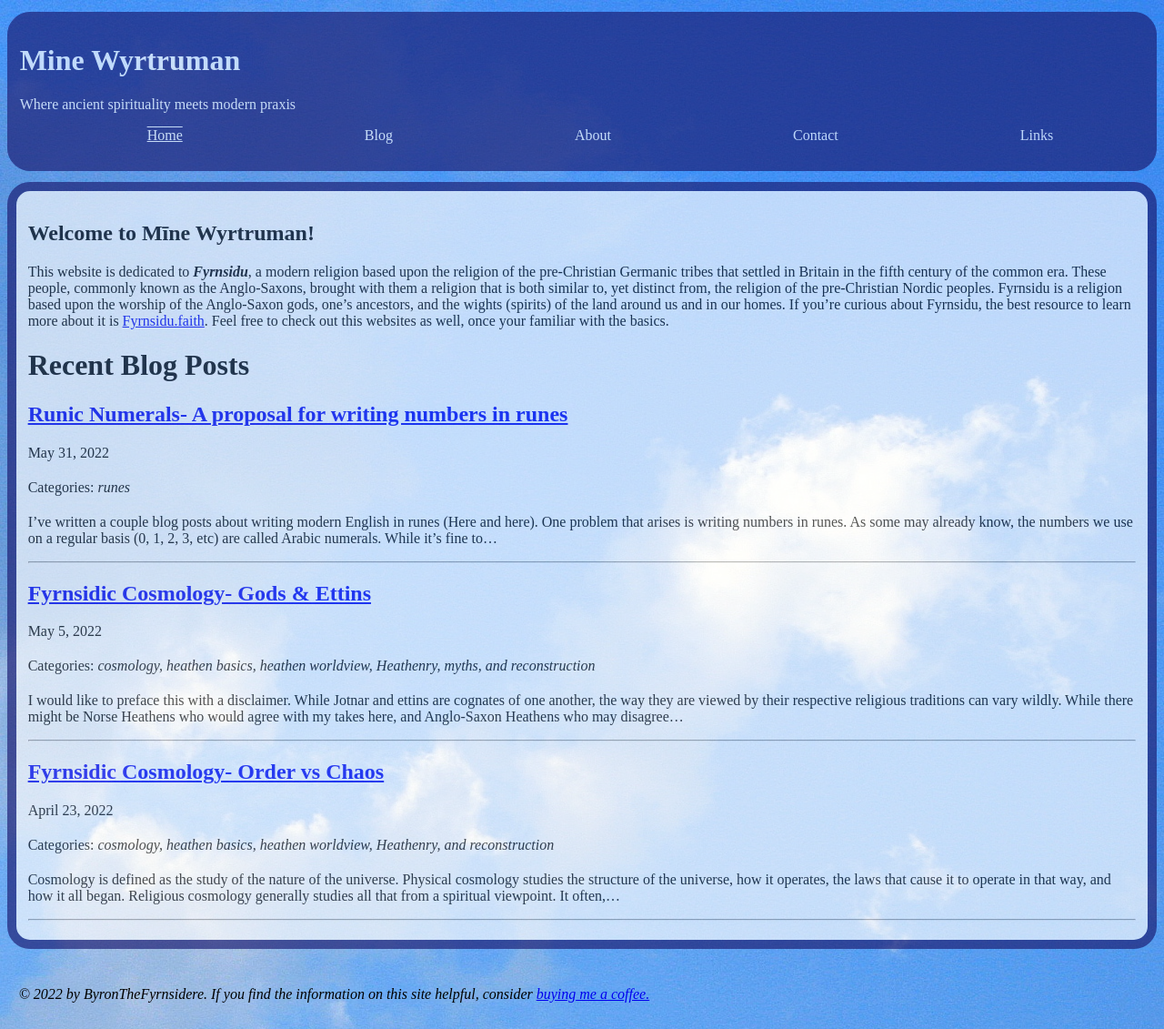
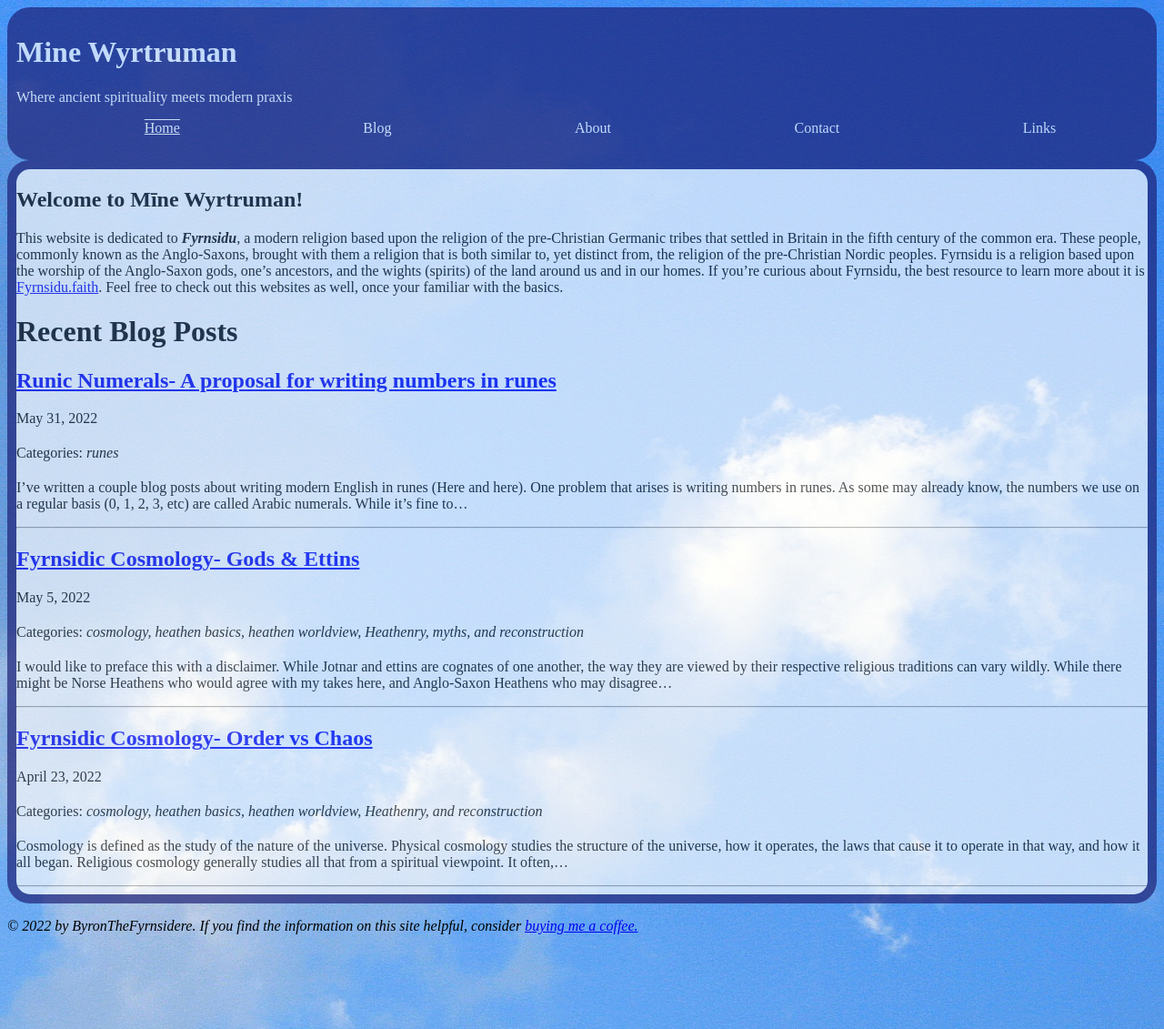
Before and after one commit to byronpendason/byronpendason.github.io, a Jekyll site: the page built from index.md, in a window 1280 px wide. Shown: the whole page at 91% size. Built offline with Jekyll 4.4.1, drawn with Linux system fonts in a browser that asks for light colours; our own code applies the rules of GitHub Pages for plain Markdown files; comment, search, counter and statistics services are not loaded.

Commit message:
Update style.css

```diff
--- a/css/style.css
+++ b/css/style.css
@@ -2,16 +2,13 @@ html, body {
   height: 100%;
   width: 100%:
 }
-#header-text, #content, #footer {
-  box-sizing: border-box;
-  margin-top: 1%;
-  margin-bottom: 1%;
-  height: auto;
-  padding: 1%;
-}
 #page {
   height: 100vh;
   width: 100%:
+}
+#header-text, #content, #footer {
+  box-sizing: border-box;
+  height: auto;
 }
 body {
   background-image: url("/media/blue-sky-with-small-cloud.jpg");
@@ -20,7 +17,7 @@ html, body {
 }
 #header-text {
   border-style: solid;
-        border-width: 1px;
+  border-width: 10px;
   border-color: midnightblue;
   border-radius: 25px;
   background-color: midnightblue;
@@ -56,9 +53,6 @@ html, body {
         opacity: 0.66;
         overflow: auto;
       }
-      #footer {
-        color: black;
-      }
       p + p {
         margin-top: 1.25em;
       }
```
Lines whose indentation alone changed are shown as unchanged.
